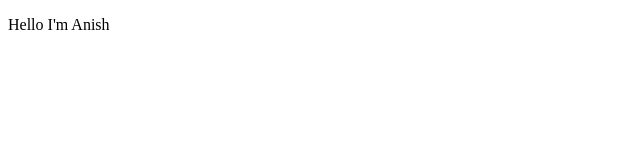
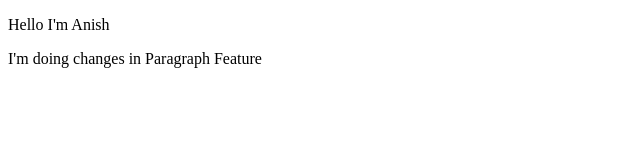
Before and after one commit to pal-anish/Day27PracticeAssignment, a plain HTML site: page index.html in a window 1280 px wide. Shown: the whole page, without its empty margins (0-640 px from the left). Drawn offline with Linux system fonts and the light colour scheme.

Commit message:
Feature Commit

```diff
--- a/index.html
+++ b/index.html
@@ -7,5 +7,6 @@
 </head>
 <body>
     <p>Hello I'm Anish</p>
+    <p>I'm doing changes in Paragraph Feature</p>
 </body>
 </html>
```
